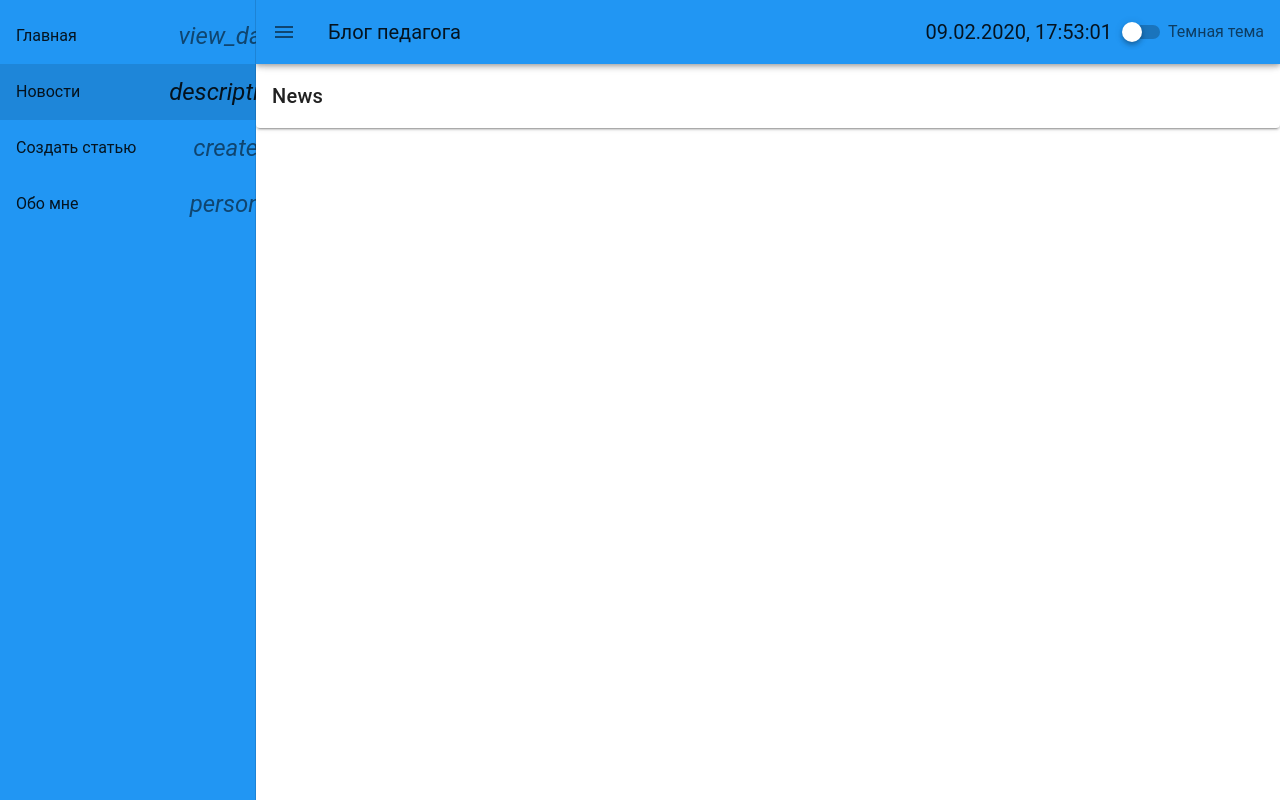
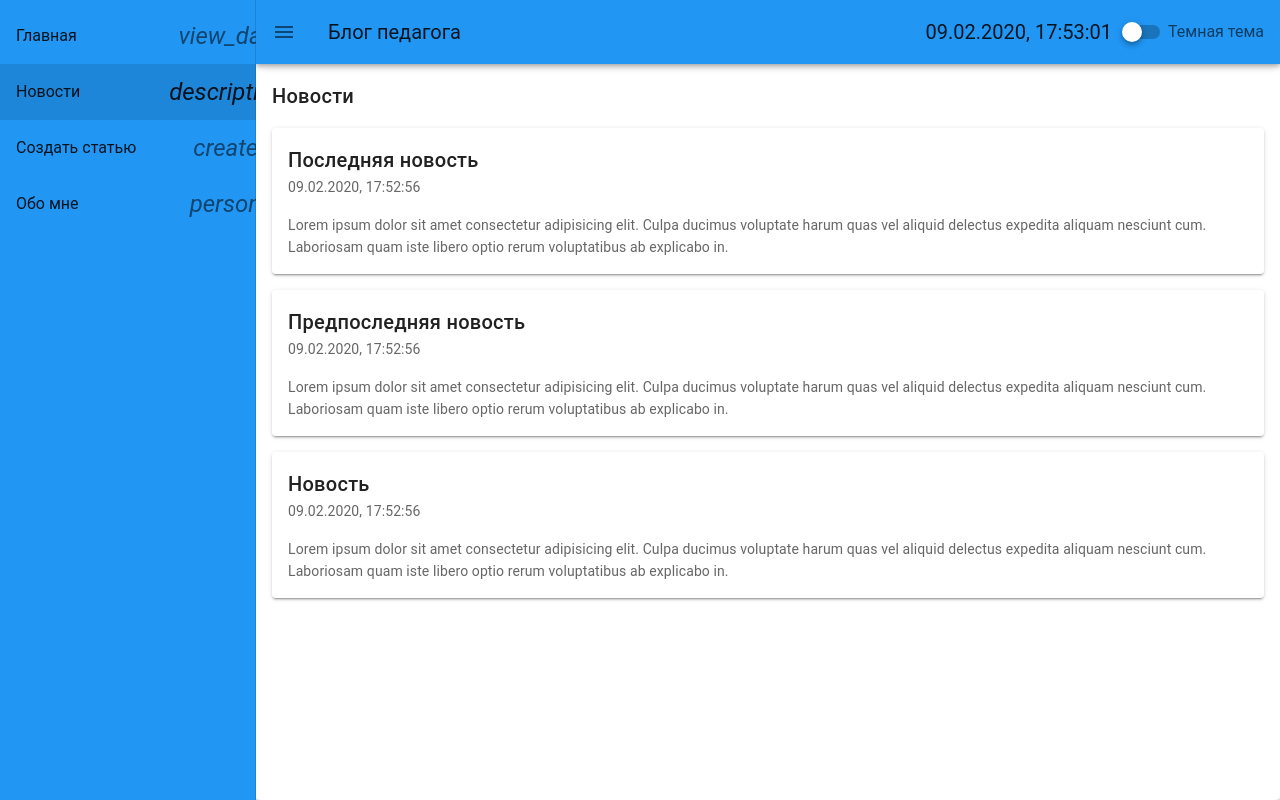
Before and after one commit to TheComedian08/teacher-blog, a Vue app: page /news in a window 1280 px wide. Built offline with nearby package versions, Linux system fonts and the light colour scheme; a small style sheet from the web is missing.

Commit message:
Frontend template done

```diff
--- a/package.json
+++ b/package.json
@@ -13,6 +13,7 @@
     "core-js": "^3.6.4",
     "register-service-worker": "^1.6.2",
     "roboto-fontface": "*",
+    "tiptap-vuetify": "^2.11.1",
     "vue": "^2.6.11",
     "vue-router": "^3.1.5",
     "vuetify": "^2.1.0",
--- a/src/views/About.vue
+++ b/src/views/About.vue
@@ -1,7 +1,21 @@
 <template>
   <v-card>
     <v-card-title>Обо мне</v-card-title>
-    <v-card-subtitle>{{ selfInfo.name }}</v-card-subtitle>
+    <v-card-subtitle class="d-flex display-2 justify-space-between">
+      <v-img src="@/assets/avatar.png" max-height="400" max-width="200" />
+      <span style="line-height: 200px">{{ selfInfo.name }}, {{ selfInfo.job }}</span>
+    </v-card-subtitle>
+    <v-card-text>
+      Lorem ipsum dolor sit amet consectetur adipisicing elit. Maiores, ducimus exercitationem deleniti sed aut illo est veniam at adipisci
+      iusto sit vero quis architecto inventore nulla a culpa, nesciunt ratione. Lorem ipsum dolor sit amet consectetur adipisicing elit.
+      Suscipit nesciunt optio quis quaerat numquam repudiandae assumenda reprehenderit a hic ratione labore exercitationem, praesentium
+      commodi placeat neque libero sapiente accusantium quae. Lorem ipsum dolor sit amet consectetur adipisicing elit. Dolores, delectus
+      voluptatum. Amet inventore delectus magni quod cum iure incidunt quaerat, temporibus harum obcaecati quibusdam quo ipsam debitis
+      cumque voluptatum. Perferendis. Lorem ipsum dolor sit amet, consectetur adipisicing elit. Praesentium corporis blanditiis tenetur in
+      voluptas magnam recusandae illum! Eveniet nesciunt quaerat molestiae. Fugiat explicabo vitae commodi, nemo illum maiores ducimus
+      earum! Lorem ipsum dolor sit amet consectetur adipisicing elit. Corrupti, iste odit. Itaque ipsam reprehenderit repellat reiciendis
+      fugiat illo numquam tempora veritatis repellendus, laudantium atque dolorum consequatur? Rem aliquid labore minima!
+    </v-card-text>
   </v-card>
 </template>
 
@@ -10,7 +24,12 @@ export default {
   name: 'About',
   data: () => ({
     selfInfo: {
-      name: 'Alex'
+      name: 'Алексей Бадма-Гаряев',
+      job: 'педагог'
+    },
+    schoolInfo: {
+      name: 'Элистинская многопрофильная гимназия',
+      adress: 'Элиста, 8 мкр'
     }
   })
 }
--- a/src/views/Main.vue
+++ b/src/views/Main.vue
@@ -1,6 +1,23 @@
 <template>
-  <v-card>
-    <v-card-title>Main</v-card-title>
+  <v-card height="100%">
+    <v-card-title>Главная</v-card-title>
+    <v-card-text class="d-flex flex-nowrap justify-space-around">
+      <v-card height="80%">
+        <v-card-title>Краткая информация о сайте</v-card-title>
+        <v-card-text>
+          Lorem ipsum dolor sit amet consectetur adipisicing elit. Laborum eveniet tempore distinctio? Nobis blanditiis cumque facilis odio
+          ducimus? Vitae itaque consequatur sunt ex! Aliquid pariatur itaque vero odit quidem fuga.
+        </v-card-text>
+      </v-card>
+      <v-divider vertical />
+      <v-card height="80%">
+        <v-card-title>Последняя статья</v-card-title>
+        <v-card-text
+          >Lorem ipsum dolor sit amet consectetur adipisicing elit. Consectetur quo voluptatum cumque vero dicta reiciendis tenetur
+          reprehenderit tempora, quidem pariatur? Possimus nemo perspiciatis qui animi eveniet minima cupiditate, sequi rem!</v-card-text
+        >
+      </v-card>
+    </v-card-text>
   </v-card>
 </template>
 
--- a/src/views/NewArticle.vue
+++ b/src/views/NewArticle.vue
@@ -1,6 +1,18 @@
 <template>
-  <v-card>
-    create
+  <v-card height="100%">
+    <v-card-title>Создать статью</v-card-title>
+    <v-divider />
+    <v-card-text>
+      <v-form>
+        <v-text-field label="Заголовок" />
+        <v-textarea label="Основной текст" />
+      </v-form>
+    </v-card-text>
+    <v-divider />
+    <v-card-actions>
+      <v-btn text right color="green">Создать</v-btn>
+      <v-btn text right color="red">Сбросить</v-btn>
+    </v-card-actions>
   </v-card>
 </template>
 
--- a/src/views/News.vue
+++ b/src/views/News.vue
@@ -1,11 +1,42 @@
 <template>
-  <v-card>
-    <v-card-title>News</v-card-title>
+  <v-card height="100%">
+    <v-card-title>Новости</v-card-title>
+    <v-card-text class="d-flex justify-space-between flex-column">
+      <v-hover v-slot:default="{ hover }" v-for="(article, index) in articles" :key="index">
+        <v-card flat :elevation="hover ? 12 : 2" style="margin-bottom: 16px">
+          <v-card-title>{{ article.title }}</v-card-title>
+          <v-card-subtitle>{{ article.date }}</v-card-subtitle>
+          <v-card-text>{{ article.text }}</v-card-text>
+        </v-card>
+      </v-hover>
+    </v-card-text>
   </v-card>
 </template>
 
 <script>
 export default {
-  name: 'News'
+  name: 'News',
+  data: () => ({
+    articles: [
+      {
+        title: 'Последняя новость',
+        date: new Date().toLocaleString('ru'),
+        text:
+          'Lorem ipsum dolor sit amet consectetur adipisicing elit. Culpa ducimus voluptate harum quas vel aliquid delectus expedita aliquam nesciunt cum. Laboriosam quam iste libero optio rerum voluptatibus ab explicabo in.'
+      },
+      {
+        title: 'Предпоследняя новость',
+        date: new Date().toLocaleString('ru'),
+        text:
+          'Lorem ipsum dolor sit amet consectetur adipisicing elit. Culpa ducimus voluptate harum quas vel aliquid delectus expedita aliquam nesciunt cum. Laboriosam quam iste libero optio rerum voluptatibus ab explicabo in.'
+      },
+      {
+        title: 'Новость',
+        date: new Date().toLocaleString('ru'),
+        text:
+          'Lorem ipsum dolor sit amet consectetur adipisicing elit. Culpa ducimus voluptate harum quas vel aliquid delectus expedita aliquam nesciunt cum. Laboriosam quam iste libero optio rerum voluptatibus ab explicabo in.'
+      }
+    ]
+  })
 }
 </script>
--- /dev/null
+++ b/vue.config.js
@@ -0,0 +1,6 @@
+const path = require('path')
+module.exports = {
+  chainWebpack: config => {
+    config.resolve.alias.set('@', path.resolve(__dirname, 'src/'))
+  }
+}
```
Also changed, not shown: src/assets/avatar.png (added), 1 other file (tests, documents, lock files or other folders).
